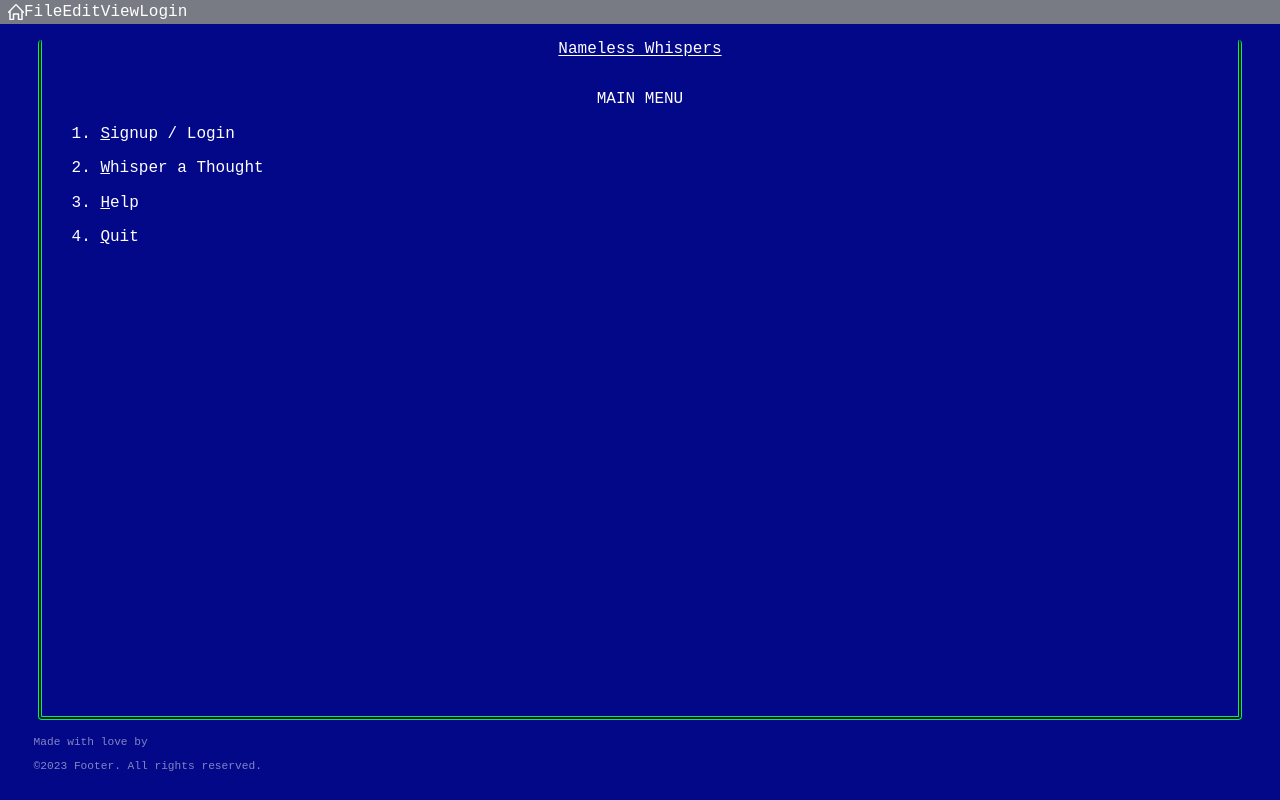
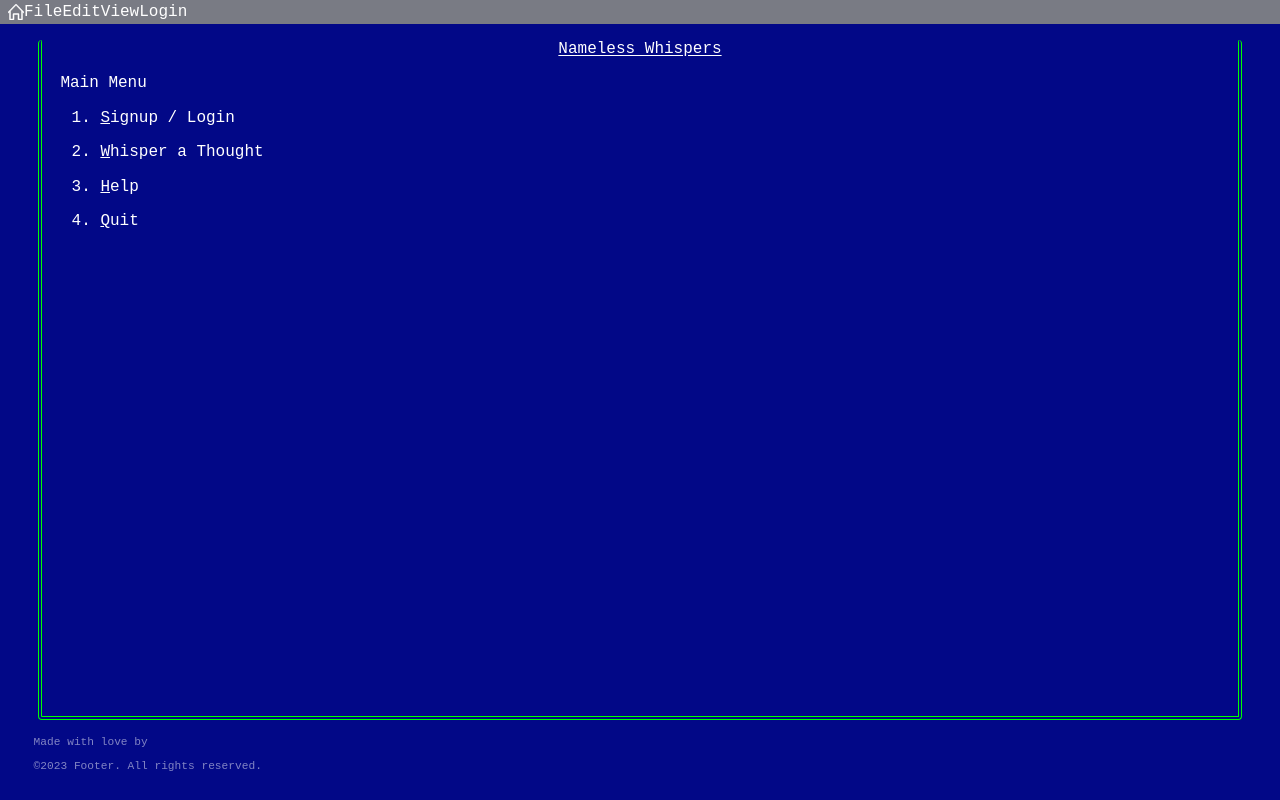
Before and after one commit to thecowsays/nameless-whispers, a React (Vite) app: page / in a window 1280 px wide. Built offline with nearby package versions, Linux system fonts and the light colour scheme; a web font is replaced by a local one.

Commit message:
relocated title class to App

```diff
--- a/src/components/MainMenu/MainMenu.module.css
+++ b/src/components/MainMenu/MainMenu.module.css
@@ -32,11 +32,3 @@ li::first-letter {
 /* li:hover::first-letter {
     color: var(--accent);
 } */
-
-.title {
-    font-weight: 400;
-    text-align: center;
-    text-transform: uppercase;
-    margin-top: 2em;
-    margin-bottom: 1em;
-}
```
